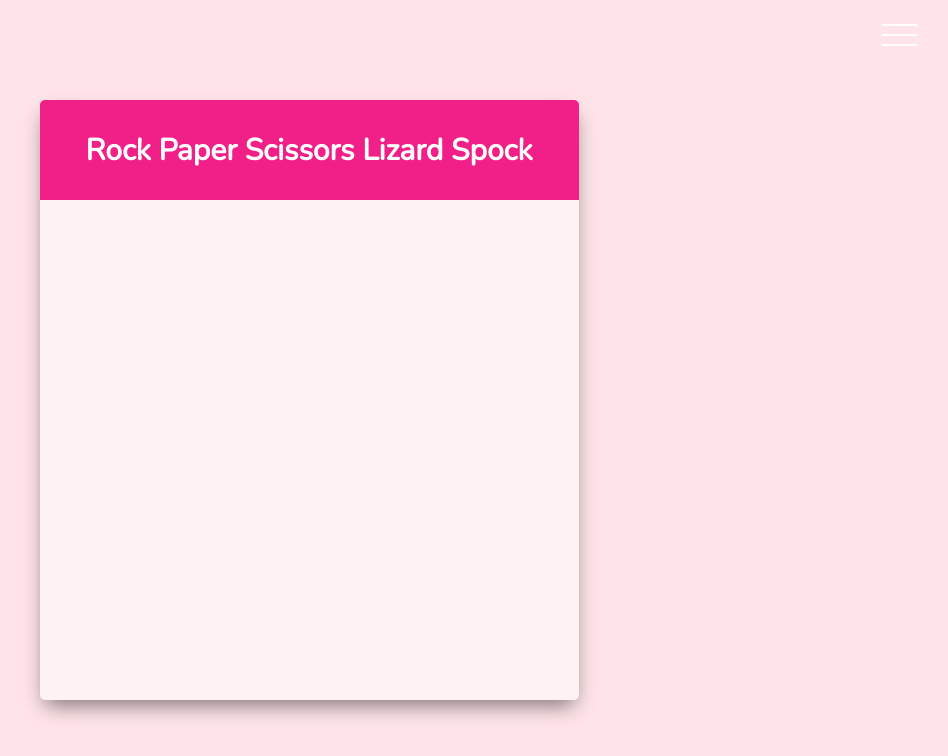
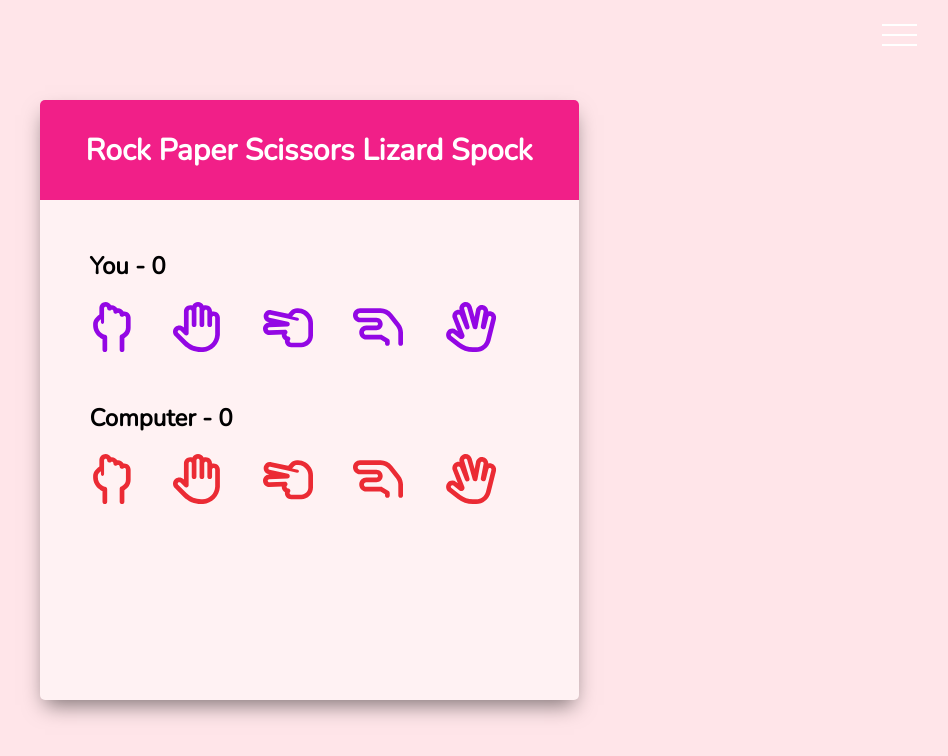
Before and after one commit to PyonAU/my-cv, a Next.js app: page /projects/spock-rock in a window 1280 px wide. Shown: the top 756 px of the page, without its empty margins (331-1279 px from the left). Built offline with nearby package versions, Linux system fonts and the light colour scheme.

Commit message:
feat: add hands for player and computer

```diff
--- a/app/projects/spock-rock/page.jsx
+++ b/app/projects/spock-rock/page.jsx
@@ -1,9 +1,20 @@
 'use client';
 
+import { useState, useEffect } from 'react';
 import Header from './spock-rock-components/Header';
+import Player from './spock-rock-components/Player';
 import styles from './SpockRockGame.module.css';
 
 const SpockRockGame = () => {
+  // State
+  const [score, setScore] = useState({
+    playerScore: 0,
+    computerScore: 0,
+  });
+
+  // Destructuring
+  const { playerScore, computerScore } = score;
+
   return (
     <>
       <style jsx global>
@@ -23,6 +34,8 @@ const SpockRockGame = () => {
       </style>
       <div className={styles.gameContainer}>
         <Header />
+        <Player name="You" score={playerScore} />
+        <Player name="Computer" score={playerScore} />
       </div>
     </>
   );
--- /dev/null
+++ b/app/projects/spock-rock/spock-rock-components/Player.jsx
@@ -0,0 +1,48 @@
+import { FontAwesomeIcon } from '@fortawesome/react-fontawesome';
+import { faHandBackFist } from '@fortawesome/free-regular-svg-icons';
+import { faHand } from '@fortawesome/free-regular-svg-icons';
+import { faHandScissors } from '@fortawesome/free-regular-svg-icons';
+import { faHandLizard } from '@fortawesome/free-regular-svg-icons';
+import { faHandSpock } from '@fortawesome/free-regular-svg-icons';
+
+import styles from './Player.module.css';
+import cx from 'classnames';
+
+function Player({ name, score }) {
+  const playerColor = name === 'Computer' ? styles.red : styles.purple;
+  const playerSelected = name === 'Computer' ? '' : styles.selectable;
+
+  const playerIcon = cx(playerSelected, playerColor, styles.playerIcon, 'far');
+
+  return (
+    <div className={styles.playerContainer}>
+      <h2 className={styles.marginBottom}>
+        {name} - <span>{score}</span>
+        <span className={playerColor}></span>
+      </h2>
+      <FontAwesomeIcon
+        icon={faHandBackFist}
+        className={playerIcon}
+        title="Rock"
+      />
+      <FontAwesomeIcon icon={faHand} className={playerIcon} title="Paper" />
+      <FontAwesomeIcon
+        icon={faHandScissors}
+        className={playerIcon}
+        title="Scissors"
+      />
+      <FontAwesomeIcon
+        icon={faHandLizard}
+        className={playerIcon}
+        title="Lizard"
+      />
+      <FontAwesomeIcon
+        icon={faHandSpock}
+        className={playerIcon}
+        title="Spock"
+      />
+    </div>
+  );
+}
+
+export default Player;
--- /dev/null
+++ b/app/projects/spock-rock/spock-rock-components/Player.module.css
@@ -0,0 +1,34 @@
+.playerContainer {
+  margin: 50px;
+}
+
+.marginBottom {
+  margin-bottom: 20px;
+  color: black;
+}
+
+.playerIcon {
+  font-size: 50px;
+  margin-right: 40px;
+  user-select: none;
+}
+
+.selectable {
+  cursor: pointer;
+}
+
+.purple {
+  color: rgb(147, 7, 228);
+}
+
+.red {
+  color: rgb(235, 43, 52);
+}
+
+.playerContainer .playerIcon:last-of-type {
+  margin-right: 0;
+}
+
+.selected {
+  color: black !important;
+}
```
